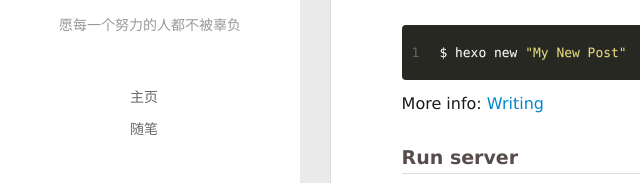
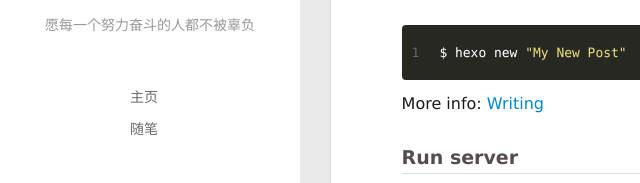
Before and after one commit to MRxiaomi/MRxiaomi.github.io, a plain HTML site: page 2017/07/27/hello-world/index.html in a window 1280 px wide. Shown: the part 327-510 px from the top of the page, 0-640 px from the left. Drawn offline with Linux system fonts and the light colour scheme; no server answers.

Commit message:
Site updated: 2017-09-03 19:44:16

```diff
--- a/2017/07/27/hello-world/index.html
+++ b/2017/07/27/hello-world/index.html
@@ -52,7 +52,7 @@
 		  <h1 class="header-author"><a href="/">刘雨蒙</a></h1>
 		</hgroup>
 
-		<p class="header-subtitle">愿每一个努力的人都不被辜负</p>
+		<p class="header-subtitle">愿每一个努力奋斗的人都不被辜负</p>
 
 
 		<nav class="header-menu">
@@ -112,7 +112,7 @@
 			  <h1 class="header-author js-header-author">刘雨蒙</h1>
 			</hgroup>
 
-			<p class="header-subtitle"><i class="icon icon-quo-left"></i>愿每一个努力的人都不被辜负<i class="icon icon-quo-right"></i></p>
+			<p class="header-subtitle"><i class="icon icon-quo-left"></i>愿每一个努力奋斗的人都不被辜负<i class="icon icon-quo-right"></i></p>
 
 
 
```
Also changed, not shown: 2017/09/03/first/index.html (+2 -2 lines), archives/2017/07/index.html (+2 -2 lines), archives/2017/09/index.html (+2 -2 lines), archives/2017/index.html (+2 -2 lines), archives/index.html (+2 -2 lines), index.html (+2 -2 lines).
